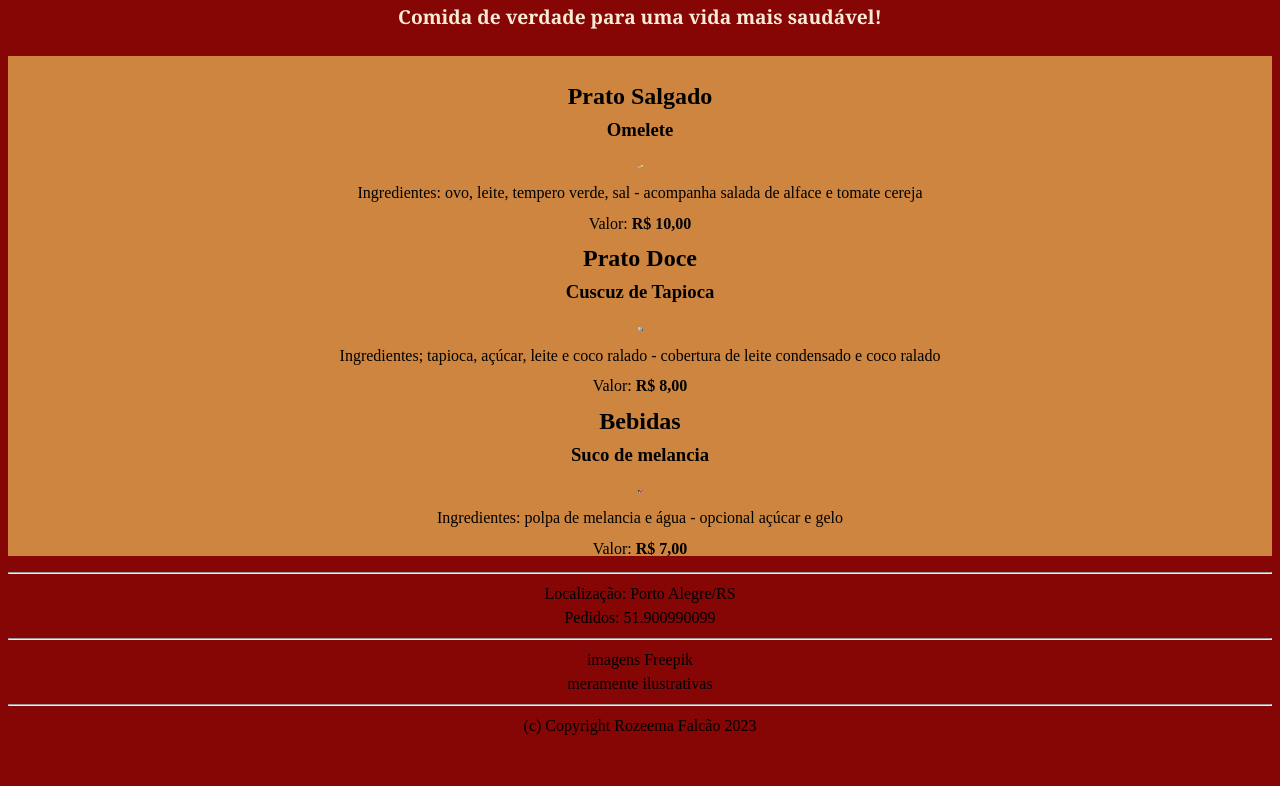
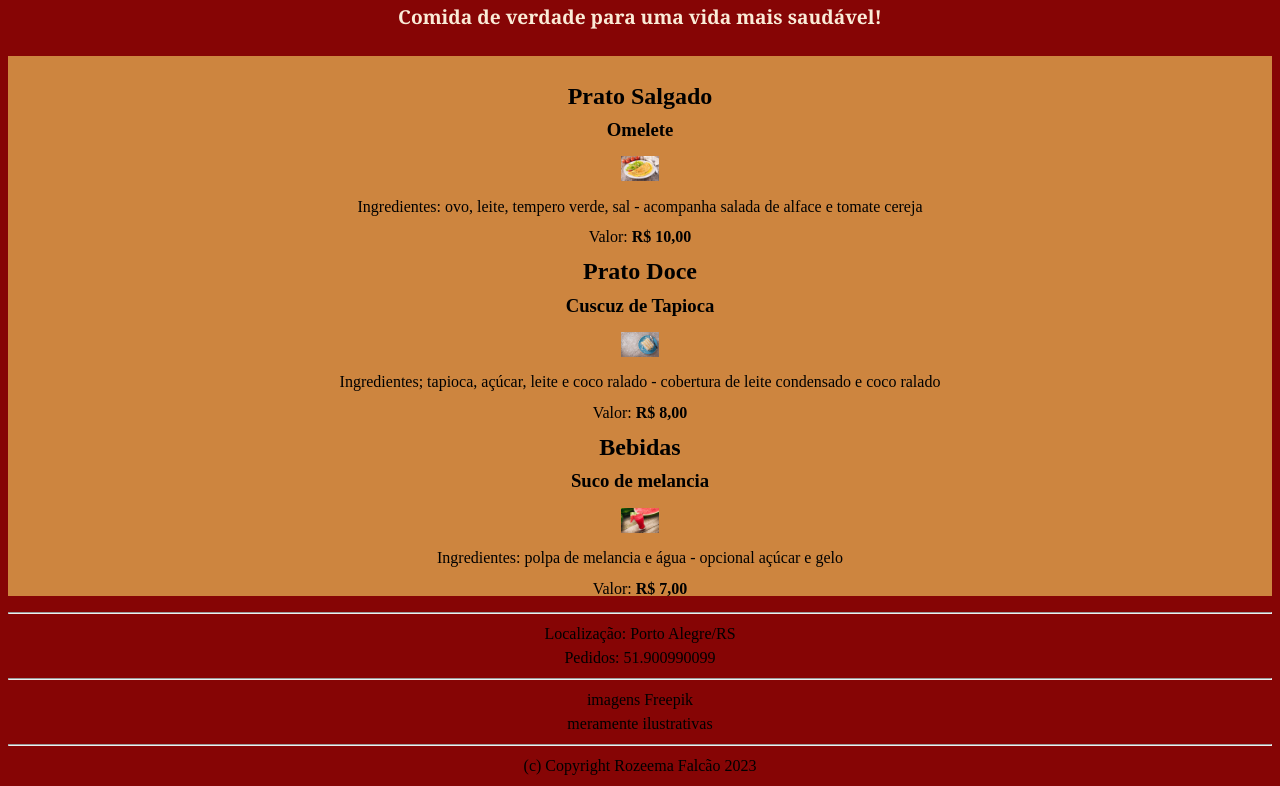
Before and after one commit to Rozeema/cardapio_st, a plain HTML site: page index.html in a window 1280 px wide. Shown: the part 100-886 px from the top of the page. Before the commit the page ends 846 px from the top, so only its background shows below. Drawn offline with Linux system fonts and the light colour scheme.

Commit message:
img
++tentativa

```diff
--- a/index.html
+++ b/index.html
@@ -21,7 +21,7 @@
      <div class= "item1">
         <h2>Prato Salgado</h2>
             <h3>Omelete</h3>
-            <img src="./omelete.jpg" width=5px alt="omelete com salada de alface e tomate cereja">
+            <img src="./omelete.jpg" width=3% alt="omelete com salada de alface e tomate cereja">
             <p>Ingredientes: ovo, leite, tempero verde, sal - acompanha salada de alface e tomate cereja</p>
             <p>Valor: <b>R$ 10,00</b></p>
        </div>
@@ -29,7 +29,7 @@
        <div class= "item2">
         <h2>Prato Doce</h2>
             <h3>Cuscuz de Tapioca</h3>
-            <img src="./cuscuztapioca.jpg" width=5px alt="cuscuz de tapioca com cobertura de leite condensado">
+            <img src="./cuscuztapioca.jpg" width=3% alt="cuscuz de tapioca com cobertura de leite condensado">
             <p>Ingredientes; tapioca, açúcar, leite e coco ralado - cobertura de leite condensado e coco ralado</p>
             <p>Valor: <b>R$ 8,00</b></p>
             </div>
@@ -37,7 +37,7 @@
         <div class="item3">
         <h2>Bebidas </h2>
             <h3>Suco de melancia</h3>
-            <img src="./sucomelancia.jpg" width=5px alt="suco de melancia">
+            <img src="./sucomelancia.jpg" width=3% alt="suco de melancia">
             <p>Ingredientes: polpa de melancia e água - opcional açúcar e gelo</p>
             <p>Valor: <b>R$ 7,00</b></p>
          </div>
```
